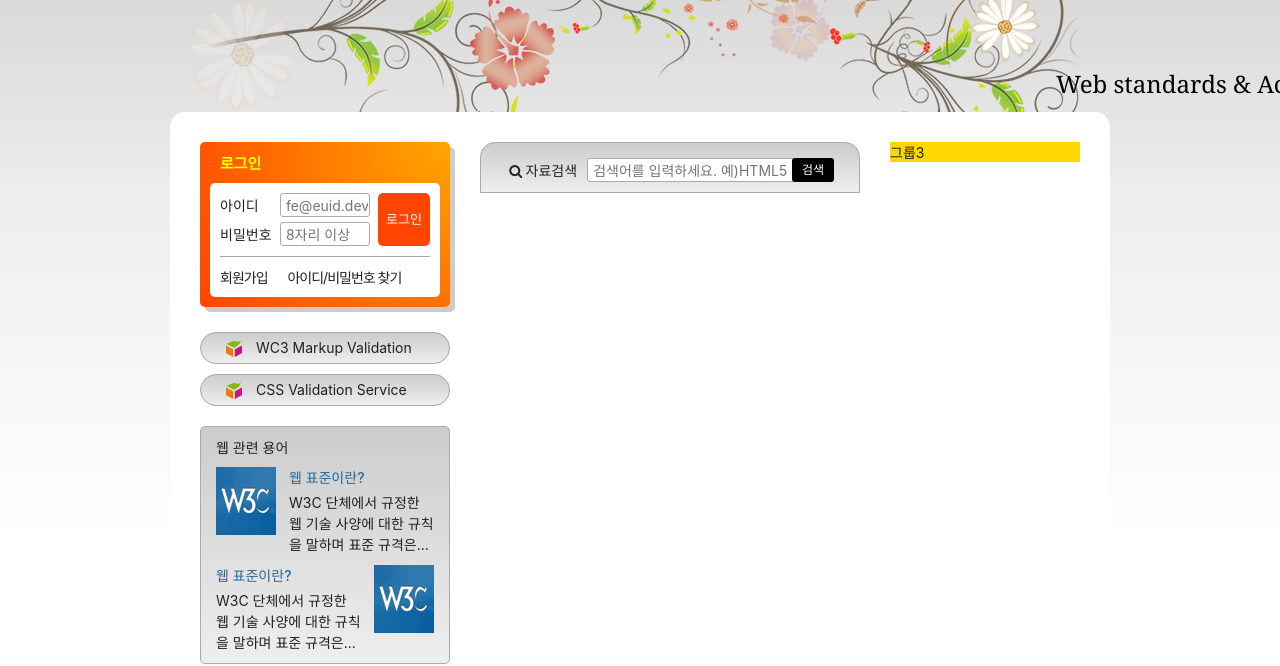
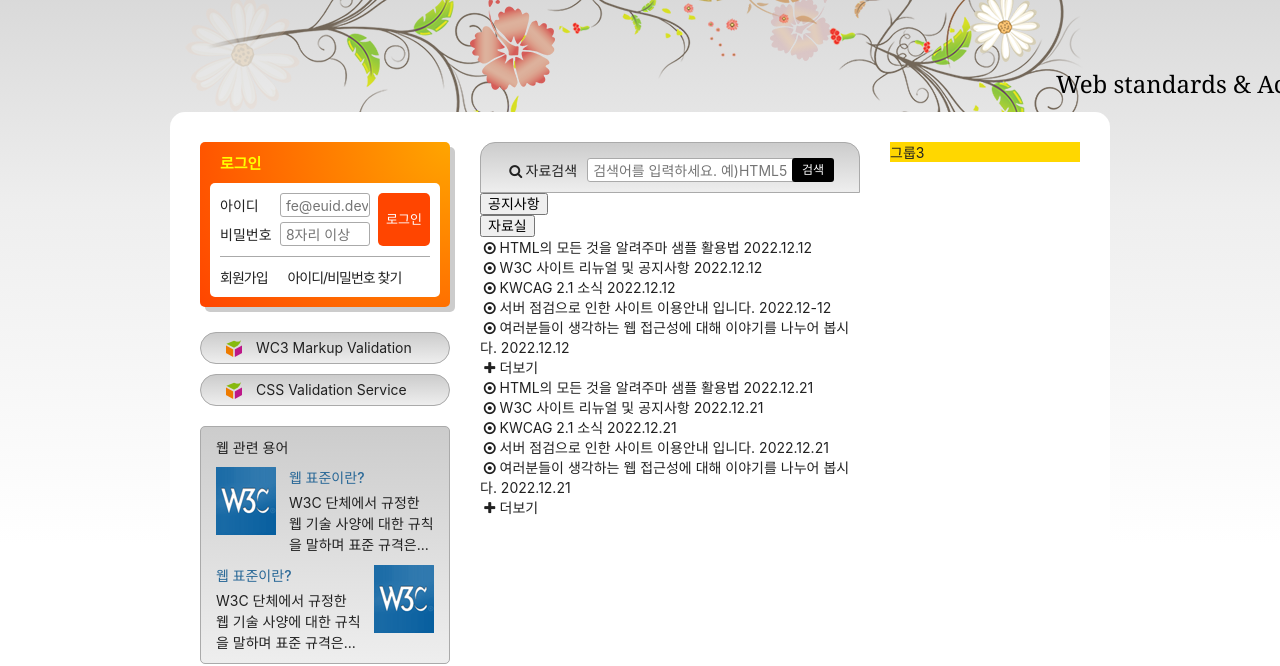
Before and after one commit to Simyumi/HTML5, a plain HTML site: page index.html in a window 1280 px wide. Shown: the part 135-801 px from the top of the page. Drawn offline with Linux system fonts and the light colour scheme; a web font is replaced by a local one.

Commit message:
적절한 링크 텍스를 위해 aria-labelledby 추가

```diff
--- a/index.html
+++ b/index.html
@@ -209,6 +209,70 @@
           </div>
         </fieldset>
       </form>
+      <div class="board">
+        <ul class="tab-list" role="tablist">
+          <li role="none">
+            <button class="tab" type="button" role="tab" aria-selected="true"
+            aria-controls="notice" id="noticeButton">공지사항</button>
+          </li>
+          <li role="none">
+            <button class="tab" type="button" role="tab" aria-selected="false"
+            aria-controls="archive" id="archiveButton">자료실</button>
+          </li>
+        </ul>
+        <div class="notice tap-panel" role="tabpanel" id="notice" aria-labelledby="noticeButton">
+          <h2 class="a11y-hidden">공지사항</h2>
+          <ul class="board-list">
+            <li>
+              <a class="icon-dot-circled" href="/">HTML의 모든 것을 알려주마 샘플 활용법</a>
+              <time datetime="2022-12-12T13:53:45">2022.12.12</time>
+            </li>
+            <li>
+              <a class="icon-dot-circled" href="/">W3C 사이트 리뉴얼 및 공지사항</a>
+              <time datetime="2022-12-12T13:53:45">2022.12.12</time>
+            </li>
+            <li>
+              <a class="icon-dot-circled" href="/">KWCAG 2.1 소식</a>
+              <time datetime="2022-12-12T13:53:45">2022.12.12</time>
+            </li>
+            <li>
+              <a class="icon-dot-circled" href="/">서버 점검으로 인한 사이트 이용안내 입니다.</a>
+              <time datetime="2022-12-12T13:53:45">2022.12-12</time>
+            </li>
+            <li>
+              <a class="icon-dot-circled" href="/">여러분들이 생각하는 웹 접근성에 대해 이야기를 나누어 봅시다.</a>
+              <time datetime="2022-12-12T13:53:45">2022.12.12</time>
+            </li>
+          </ul>
+          <a href="/" class="board-more icon-plus" aria-labelledby="noticeButton">더보기</a>
+        </div>
+        <div class="archive tap-panel" role="tabpanel" id="archive" aria-labelledby="archiveButton">
+          <h2 class="a11y-hidden">자료실</h2>
+          <ul class="board-list">
+            <li>
+              <a class="icon-dot-circled" href="/">HTML의 모든 것을 알려주마 샘플 활용법</a>
+              <time datetime="2022-12-21T13:53:45">2022.12.21</time>
+            </li>
+            <li>
+              <a class="icon-dot-circled" href="/">W3C 사이트 리뉴얼 및 공지사항</a>
+              <time datetime="2022-12.21T13:53:45">2022.12.21</time>
+            </li>
+            <li>
+              <a class="icon-dot-circled" href="/">KWCAG 2.1 소식</a>
+              <time datetime="2022-12-21T13:53:45">2022.12.21</time>
+            </li>
+            <li>
+              <a class="icon-dot-circled" href="/">서버 점검으로 인한 사이트 이용안내 입니다.</a>
+              <time datetime="2022-12-21T13:53:45">2022.12.21</time>
+            </li>
+            <li>
+              <a class="icon-dot-circled" href="/">여러분들이 생각하는 웹 접근성에 대해 이야기를 나누어 봅시다.</a>
+              <time datetime="2022-12-21T13:53:45">2022.12.21</time>
+            </li>
+          </ul>
+          <a href="/" class="board-more icon-plus" aria-labelledby="archiveButton">더보기</a>
+        </div>
+      </div>
     </div>
     <div class="group group3">그룹3</div>
   </main>
```
Also changed, not shown: aria.html (added, +21 -0 lines), index-complete.html (+5 -5 lines).
